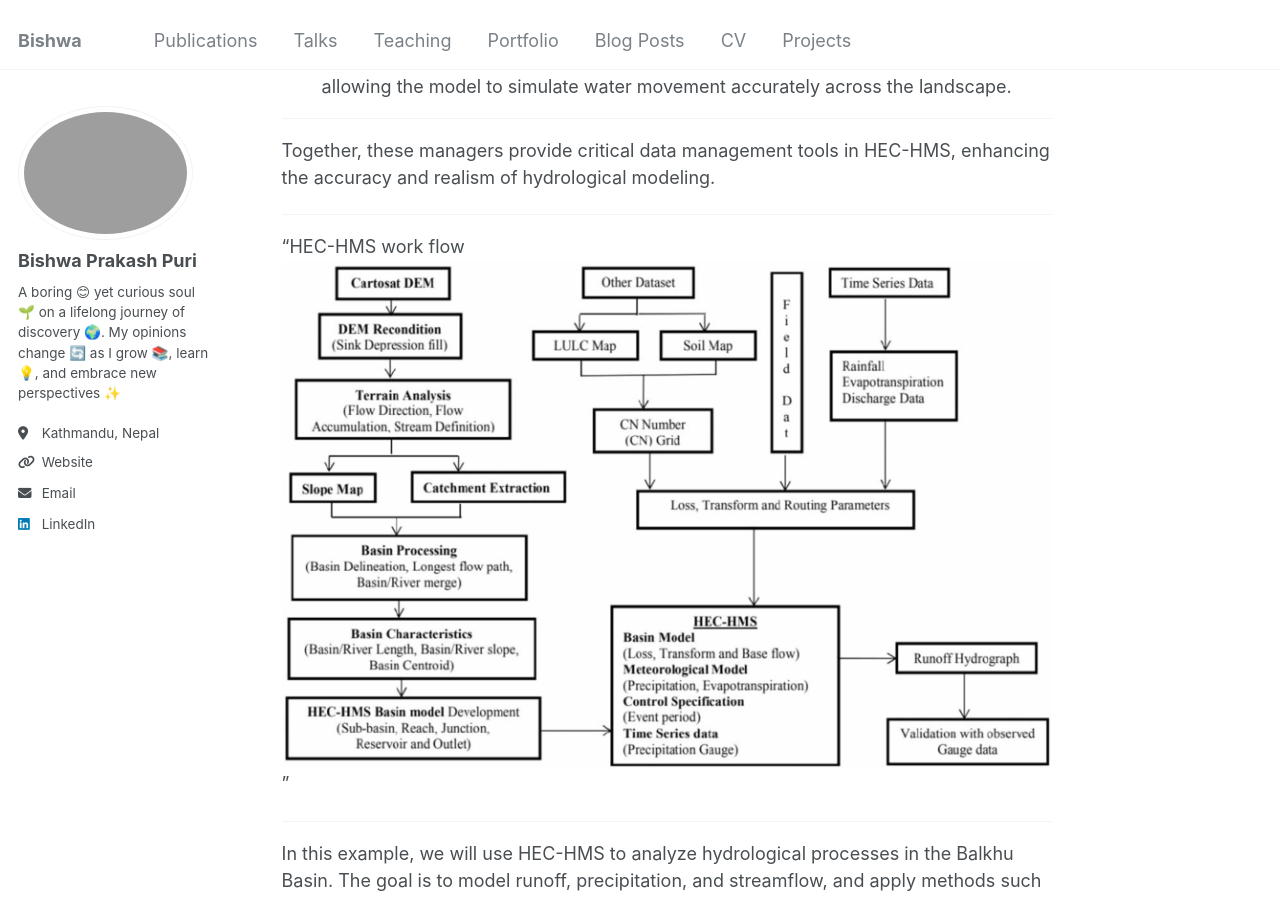
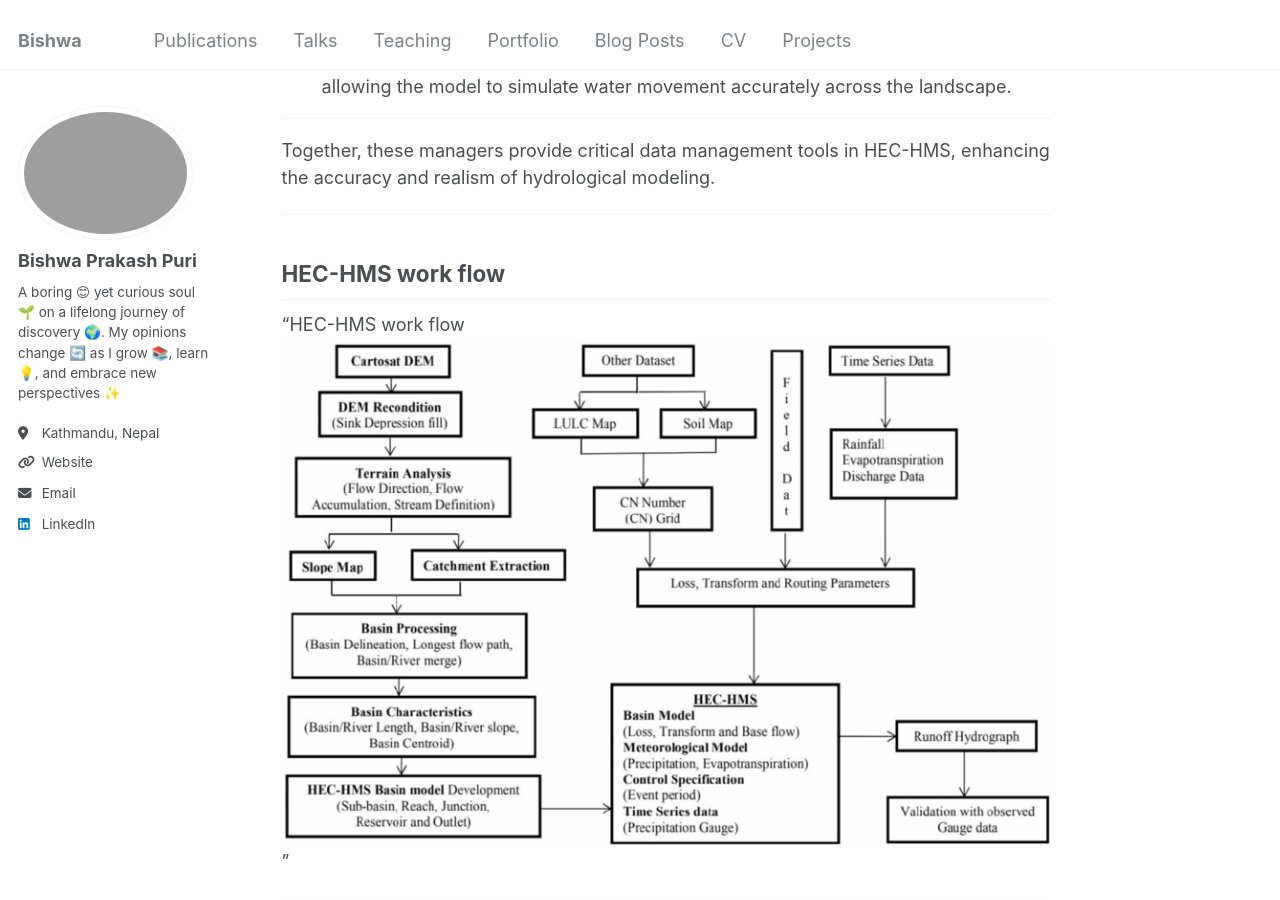
Before and after one commit to workBishwa/imBishwa, a Jekyll site: the page built from _teaching/Introduction_to_HECHMS.md, in a window 1280 px wide and 900 px high, scrolled down 11553 px. Built offline with Jekyll 4.4.1, drawn with Linux system fonts in a browser that asks for light colours.

Commit message:
update image source

```diff
--- a/_teaching/Introduction_to_HECHMS.md
+++ b/_teaching/Introduction_to_HECHMS.md
@@ -307,7 +307,11 @@ Together, these managers provide critical data management tools in HEC-HMS, enha
 
 ---
 
+## HEC-HMS work flow
+
 "HEC-HMS work flow <img src='https://workbishwa.github.io/imBishwa/images/hec_hms_workflow.png'>"
+
+![HEC-HMS work flow](https://workbishwa.github.io/imBishwa/images/hec_hms_workflow.png)
 
 ---
 
```
